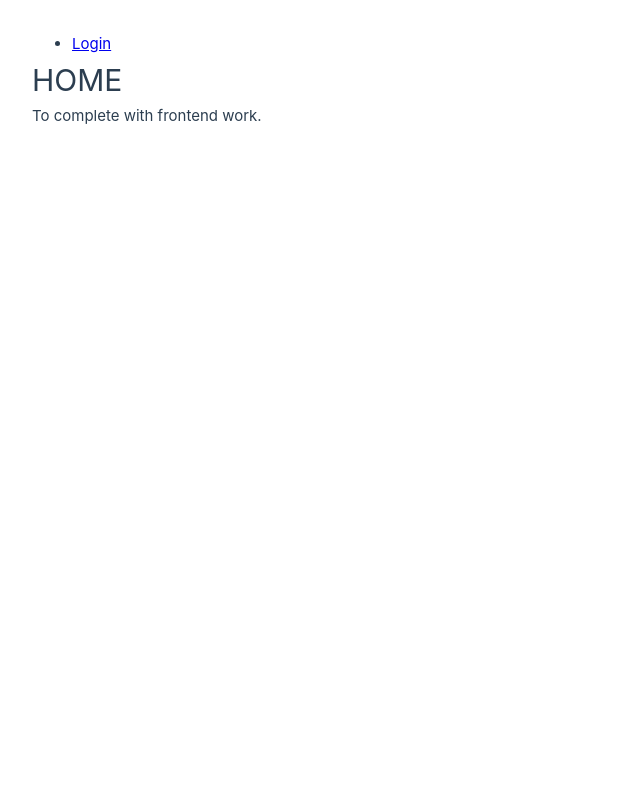
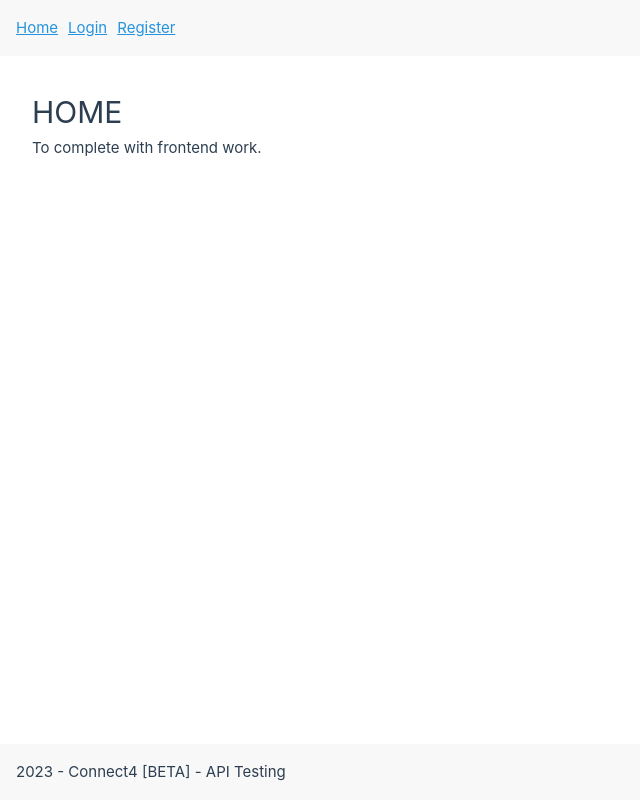
Before and after one commit to gabriel-dahan/passepar-4, a Vue app: page / in a window 1280 px wide. Shown: the whole page, without its empty margins (0-640 px from the left). Built offline with nearby package versions, Linux system fonts and the light colour scheme.

Commit message:
Added HEADER/FOOTER

```diff
--- a/src/App.vue
+++ b/src/App.vue
@@ -1,11 +1,13 @@
 
 <script setup lang="ts">
-import Navbar from '@/components/Navbar.vue';
+import Header from '@/components/Header.vue';
+import Footer from '@/components/Footer.vue';
 </script>
 
 <template>
+    <Header />
     <main>
-        <Navbar />
         <router-view />
     </main>
+    <Footer />
 </template>
--- a/src/assets/main.css
+++ b/src/assets/main.css
@@ -1,10 +1,14 @@
 @import './base.css';
 
 #app {
+  display: flex;
+  flex-direction: column;
   height: 100%;
   width: 100%;
-  margin: 0 auto;
-  padding: 2rem;
-
   font-weight: normal;
 }
+
+#app > main {
+  padding: 2rem;
+  flex: 1;
+}
--- /dev/null
+++ b/src/components/Footer.vue
@@ -0,0 +1,12 @@
+<template>
+    <footer>
+        <p>2023 - Connect4 [BETA] - API Testing</p>
+    </footer>
+</template>
+
+<style scoped>
+footer {
+    background-color: var(--color-background-soft);
+    padding: 1rem;
+}
+</style>
--- /dev/null
+++ b/src/components/Header.vue
@@ -0,0 +1,40 @@
+<script setup lang="ts">
+</script>
+
+<template>
+    <header>
+        <nav>
+            <ul>
+                <li>
+                    <router-link to="/">Home</router-link>
+                </li>
+                <li>
+                    <router-link to="/login">Login</router-link>
+                </li>
+                <li>
+                    <router-link to="/register">Register</router-link>
+                </li>
+            </ul>
+        </nav>
+    </header>
+</template>
+
+
+<style scoped>
+header {
+    background-color: var(--color-background-soft);
+    padding: 1rem;
+}
+
+header > nav > ul {
+    padding: 0;
+    list-style: none;
+    display: flex;
+    gap: 10px;
+}
+
+header > nav > ul > li > a {
+    color: #2593dd;
+
+}
+</style>
--- a/src/components/Navbar.vue
+++ /dev/null
@@ -1,19 +0,0 @@
-<script setup lang="ts">
-</script>
-
-<template>
-    <nav>
-        <ul>
-            <li>
-                <router-link to="/login">Login</router-link>
-            </li>
-        </ul>
-    </nav>
-</template>
-
-
-<style scoped>
-@media (min-width: 1024px) {
-    /* ... */
-}
-</style>
```
Also changed, not shown: src/views/Home.vue (+0 -7 lines), src/views/forms/Login.vue (+0 -7 lines), index.html (indentation only).
